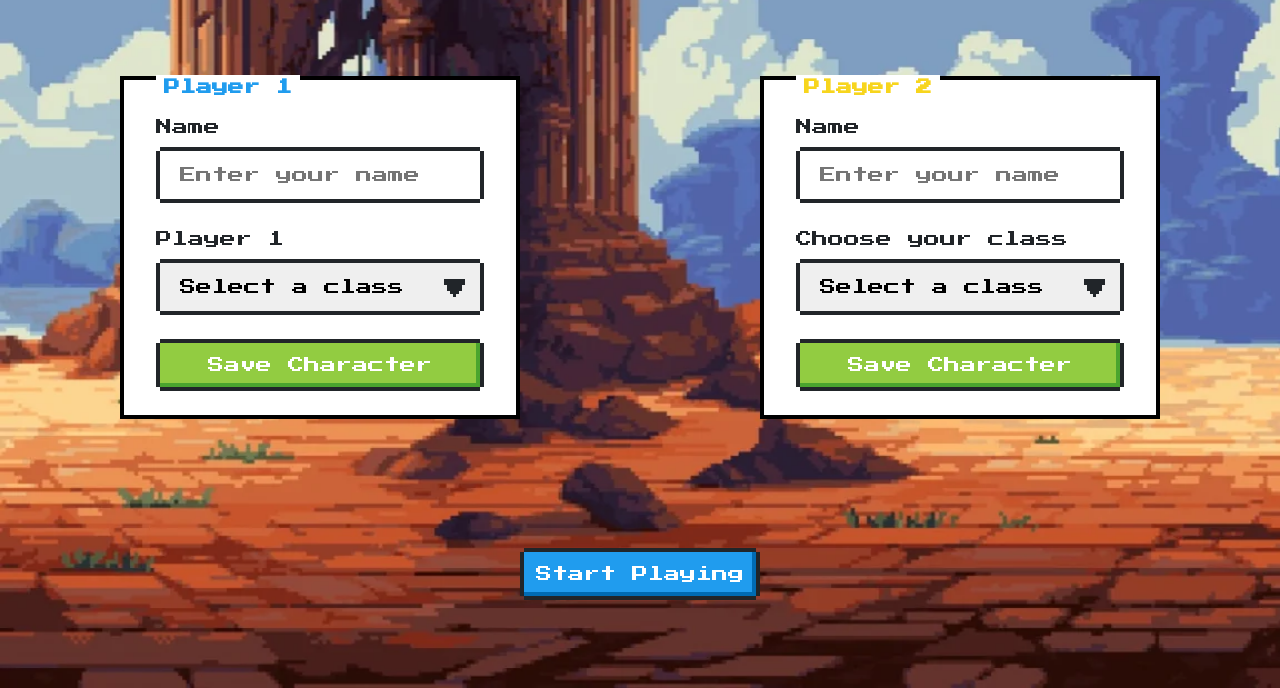
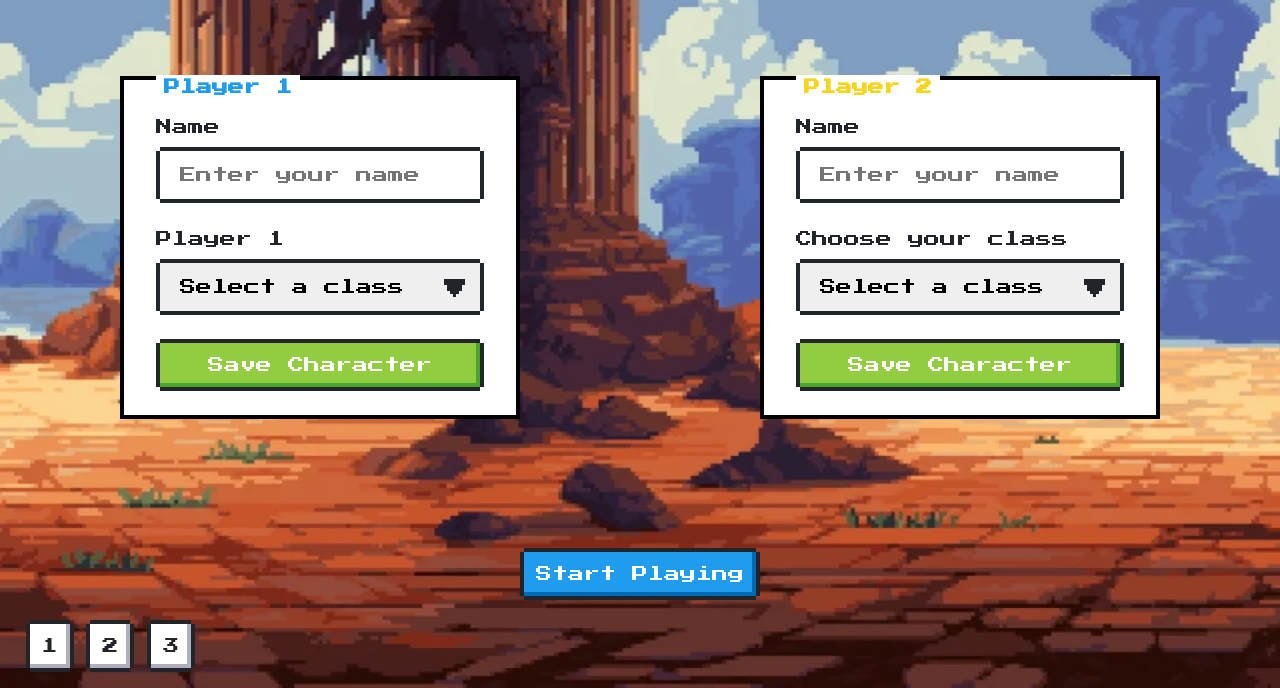
Before and after one commit to mcanadas-dawi/SwagOrDie, a website: page index.html in a window 1280 px wide. Shown: the part 112-800 px from the top of the page. Drawn offline with nearby package versions, Linux system fonts and the light colour scheme.

Commit message:
Added: changing backgrounds.

```diff
--- a/Game.js
+++ b/Game.js
@@ -192,3 +192,7 @@ async function doTurn(dealer, receiver) {
 function wait() {
     return new Promise(resolve => setTimeout(resolve, 200)); // Changed to 1 second (1000 ms)
 }
+
+function changeBg(bg) {
+    document.body.style.backgroundImage = `url('./assets/backgrounds/${bg}')`;
+}
--- a/index.html
+++ b/index.html
@@ -99,7 +99,11 @@
 
 <button id="game" class="nes-btn is-primary main-button">Start Playing</button>
 
-
+<div id="bg-selector">
+    <button class="nes-btn" onclick="changeBg('dessert.webp')">1</button>
+    <button class="nes-btn" onclick="changeBg('davQLBo.gif')">2</button>
+    <button class="nes-btn" onclick="changeBg('dessert3.jpg')">3</button>
+</div>
 
 </body>
 </html>
@@ -166,4 +170,11 @@
         }
     }
 
+    #bg-selector {
+        position: fixed;
+        left: 2%;
+        bottom: 2%;
+        display: flex;
+        gap: 1vw;
+    }
 </style>
```
Also changed, not shown: assets/backgrounds/castle.jpg (renamed from assets/backgrounds/1000_F_551003884_DOW8atOFUsXgTmj5ROYx1l9LLu0ZkFlp.jpg), assets/backgrounds/dessert3.jpg (added).
